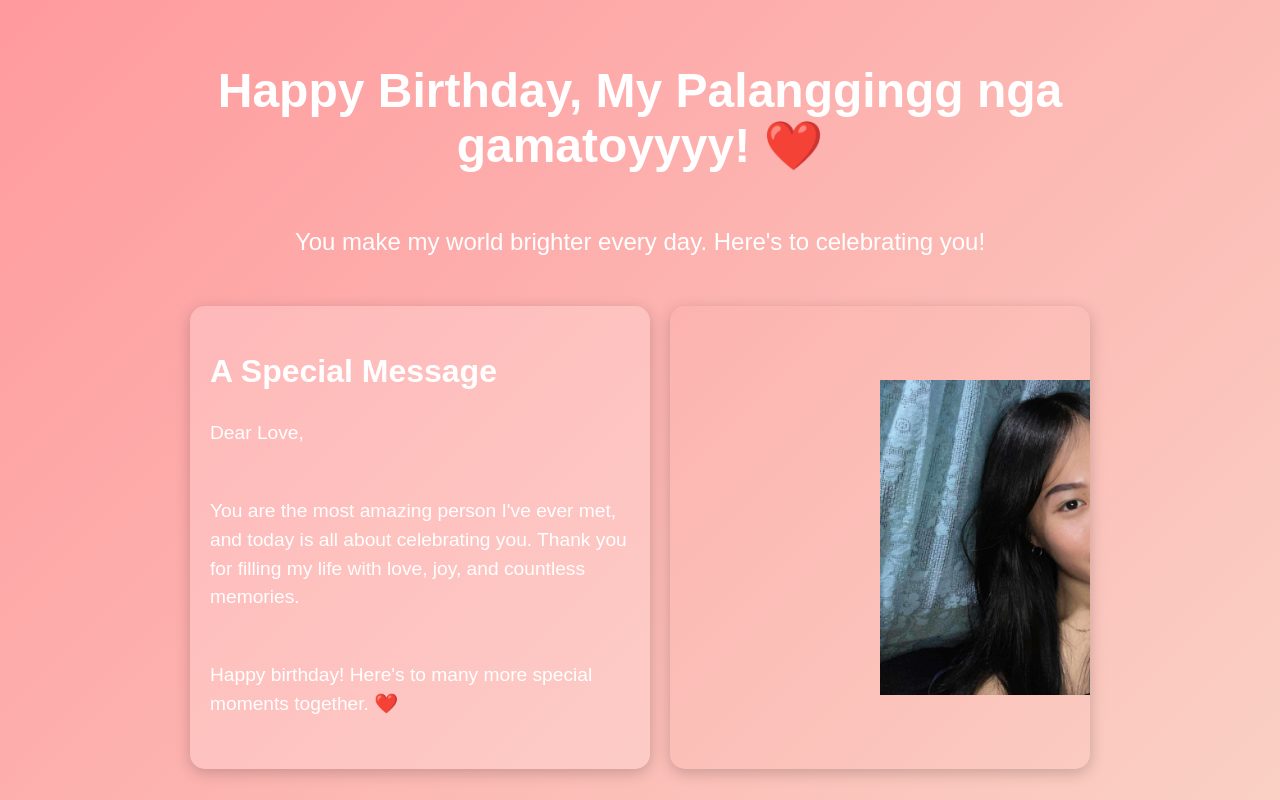
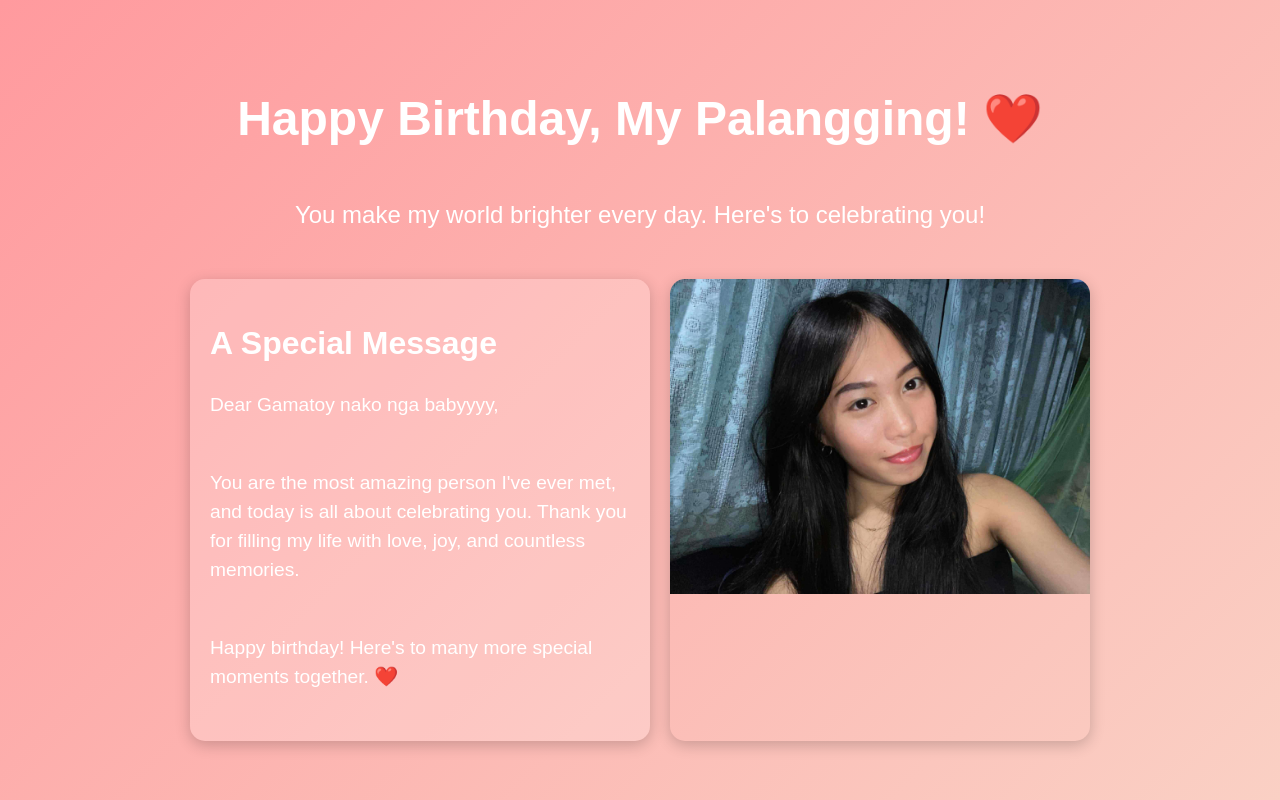
Before and after one commit to Mawskieteer17/HappyBirthday, a plain HTML site: page index.html in a window 1280 px wide. Drawn offline with Linux system fonts and the light colour scheme.

Commit message:
Update index.html

```diff
--- a/index.html
+++ b/index.html
@@ -65,22 +65,23 @@
         .slideshow {
             position: relative;
             flex: 1;
-            max-width: 480px;
-            max-height: 800px;
+            width: 100%;
+            max-width: 600px;
             overflow: hidden;
             border-radius: 15px;
             box-shadow: 0 4px 15px rgba(0, 0, 0, 0.2);
         }
         .slideshow img {
             width: 100%;
-            height: 100%;
-            object-fit: contain; /* Ensures the entire image is displayed */
+            height: auto; /* Automatically adjust height based on the image's aspect ratio */
+            object-fit: contain; /* Show the full image without cropping */
             position: absolute;
             opacity: 0;
             transition: opacity 1s ease-in-out;
         }
         .slideshow img.active {
             opacity: 1;
+            position: relative;
         }
         @keyframes fadeIn {
             0% { opacity: 0; transform: translateY(-20px); }
@@ -90,13 +91,13 @@
 </head>
 <body>
     <div class="container">
-        <h1>Happy Birthday, My Palanggingg nga gamatoyyyy! ❤️</h1>
+        <h1>Happy Birthday, My Palangging! ❤️</h1>
         <p>You make my world brighter every day. Here's to celebrating you!</p>
         <div class="content">
             <!-- Left Text Box -->
             <div class="text-box">
                 <h2>A Special Message</h2>
-                <p>Dear Love,</p>
+                <p>Dear Gamatoy nako nga babyyyy,</p>
                 <p>You are the most amazing person I've ever met, and today is all about celebrating you. Thank you for filling my life with love, joy, and countless memories.</p>
                 <p>Happy birthday! Here's to many more special moments together. ❤️</p>
             </div>
```
